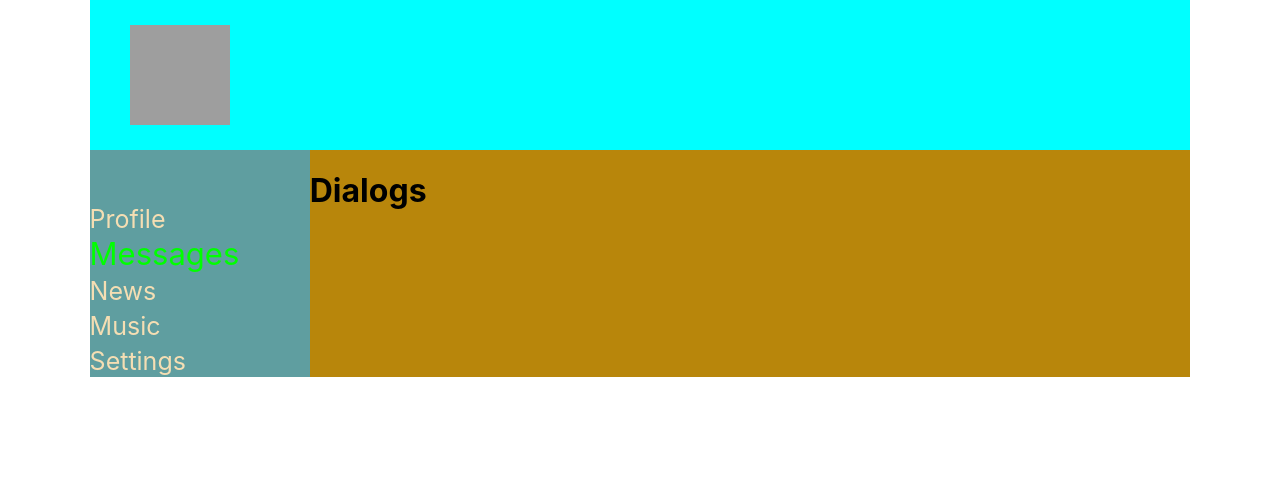
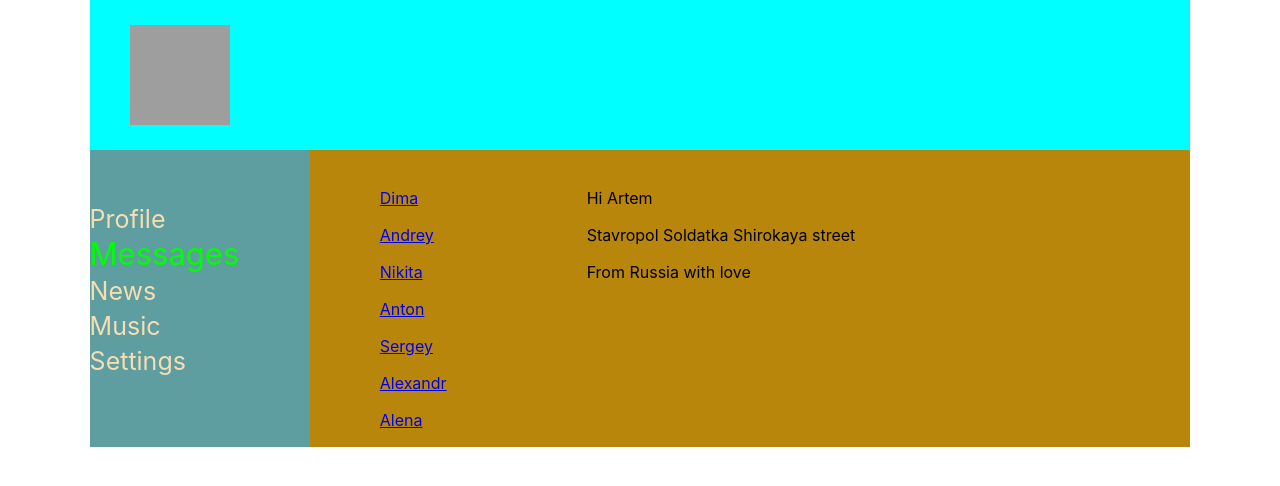
Before and after one commit to 02pov57/react2022, a React (Create React App) app: page /dialogs in a window 1280 px wide. Shown: the top 486 px of the page. Built offline with nearby package versions, Linux system fonts and the light colour scheme; grey boxes are pictures that could not be loaded.

Commit message:
just work before working year

```diff
--- a/src/App.js
+++ b/src/App.js
@@ -19,7 +19,7 @@ function App() {
                     <Navmenu/>
                     <div className={stl.content}>
                         <Routes>
-                            <Route path='/dialogs' element={<Dialogs />}/>
+                            <Route path='/dialogs/*' element={<Dialogs />}/>
                             <Route path='/profile' element={<Profile />}/>
                             <Route path='/' element={<Profile />}/>
                             <Route path='/news' element={<News />}/>
--- a/src/Components/Dialogs/Dialogs.jsx
+++ b/src/Components/Dialogs/Dialogs.jsx
@@ -1,9 +1,55 @@
 import App from "../../App";
+import s from './Dialogs.module.css';
+import {NavLink} from "react-router-dom";
 
-function Dialogs(){
-    return(
-        <div>
-            <h1>Dialogs</h1>
+function DialogItem(props) {
+    let path = "/dialogs/" + props.id
+
+    return (
+        <div className={s.dialog}>
+            <NavLink to={path}> {props.name} </NavLink>
+        </div>
+    )
+}
+
+function Messages(props) {
+    return (
+        <div className={s.messages}>{props.textMsg}</div>
+    )
+}
+
+function Dialogs() {
+    let dialogsData = [
+        {id: 1, name: 'Dima'},
+        {id: 2, name: 'Andrey'},
+        {id: 3, name: 'Nikita'},
+        {id: 4, name: 'Anton'},
+        {id: 5, name: 'Sergey'},
+        {id: 6, name: 'Alexandr'},
+        {id: 7, name: 'Alena'},
+    ];
+    let messagesData = [
+        {id: 1, textMsg: 'Hi Artem'},
+        {id: 2, textMsg: 'Stavropol Soldatka Shirokaya street'},
+        {id: 3, textMsg: 'From Russia with love'},
+    ]
+    return (
+        <div className={s.dialogs}>
+            <div className={s.dialogsItems}>
+                <DialogItem name={dialogsData[0].name} id={dialogsData[0].id}/>
+                <DialogItem name={dialogsData[1].name} id={dialogsData[1].id}/>
+                <DialogItem name={dialogsData[2].name} id={dialogsData[2].id}/>
+                <DialogItem name={dialogsData[3].name} id={dialogsData[3].id}/>
+                <DialogItem name={dialogsData[4].name} id={dialogsData[4].id}/>
+                <DialogItem name={dialogsData[5].name} id={dialogsData[5].id}/>
+                <DialogItem name={dialogsData[6].name} id={dialogsData[6].id}/>
+            </div>
+            <div className="allMsgs">
+                <Messages textMsg={messagesData[0].textMsg}/>
+                <Messages textMsg={messagesData[1].textMsg}/>
+                <Messages textMsg={messagesData[2].textMsg}/>
+            </div>
+
         </div>
     )
 }
--- a/src/Components/Dialogs/Dialogs.module.css
+++ b/src/Components/Dialogs/Dialogs.module.css
@@ -0,0 +1,26 @@
+.dialogs{
+    display: flex;
+    flex-direction: row;
+    margin-top: 33px;
+}
+
+.dialogsItems{
+    margin-left: 70px;
+    margin-right: 50px;
+}
+
+.dialog{
+    margin-top: 5px;
+    margin-bottom: 17px;
+}
+
+.allMsgs{
+    display: flex;
+    flex-direction: column;
+
+}
+.messages{
+    margin-top: 5px;
+    margin-bottom: 17px;
+    margin-left: 90px;
+}
--- a/src/Components/Profile/MyPosts/MyPosts.jsx
+++ b/src/Components/Profile/MyPosts/MyPosts.jsx
@@ -5,7 +5,9 @@ import Post from "./Post/Post";
 function MyPosts(){
     return(
         <div className={stl.content}>
-            new post <br/>`
+           <div className={stl.newPost}>
+               new post <br/>
+           </div>
             <Post message="Artem is topchik" likes="8"/>
             <Post message = "FSB ruliit" likes="2"/>
             <Post message="Staropol best city" likes="7"/>
--- a/src/Components/Profile/MyPosts/MyPosts.module.css
+++ b/src/Components/Profile/MyPosts/MyPosts.module.css
@@ -9,3 +9,7 @@
     width: 83%;
     height: 400px;
 }
+
+.newPost {
+    margin: 10px;
+}
--- a/src/Components/Profile/Profile.jsx
+++ b/src/Components/Profile/Profile.jsx
@@ -1,14 +1,13 @@
 import App from "../../App";
 import stl from './Profile.module.css';
 import MyPosts from "./MyPosts/MyPosts";
+import ProfileInfo from "./ProfileInfo/ProfileInfo";
 
 function Profile(){
     return(
         <div className={stl.content}>
-            <div className={stl.contentImg}>
-                <img src="https://sevkavportal.ru/media/k2/items/cache/aa81247000afe4324d3024dec01a2db4_XL.jpg" alt=""/>
-            </div>
-            ava+ description <br/>
+
+            <ProfileInfo/>
             <MyPosts/>
 
         </div>
--- /dev/null
+++ b/src/Components/Profile/ProfileInfo/ProfileInfo.jsx
@@ -0,0 +1,18 @@
+import App from "../../../App";
+import stl from './ProfileInfo.module.css';
+
+
+function ProfileInfo(props) {
+    return (
+        <div className={stl.content}>
+            <div className={stl.contentImg}>
+                <img src="https://sevkavportal.ru/media/k2/items/cache/aa81247000afe4324d3024dec01a2db4_XL.jpg" alt=""/>
+            </div>
+           <div className={stl.avaDescription}>
+               ava+ description <br/>
+           </div>
+        </div>
+    );
+}
+
+export default ProfileInfo;
--- /dev/null
+++ b/src/Components/Profile/ProfileInfo/ProfileInfo.module.css
@@ -0,0 +1,8 @@
+.contentImg img{
+    width: 83%;
+    padding: 20px;
+    height: 400px;
+}
+.avaDescription{
+    margin: 10px;
+}
```
